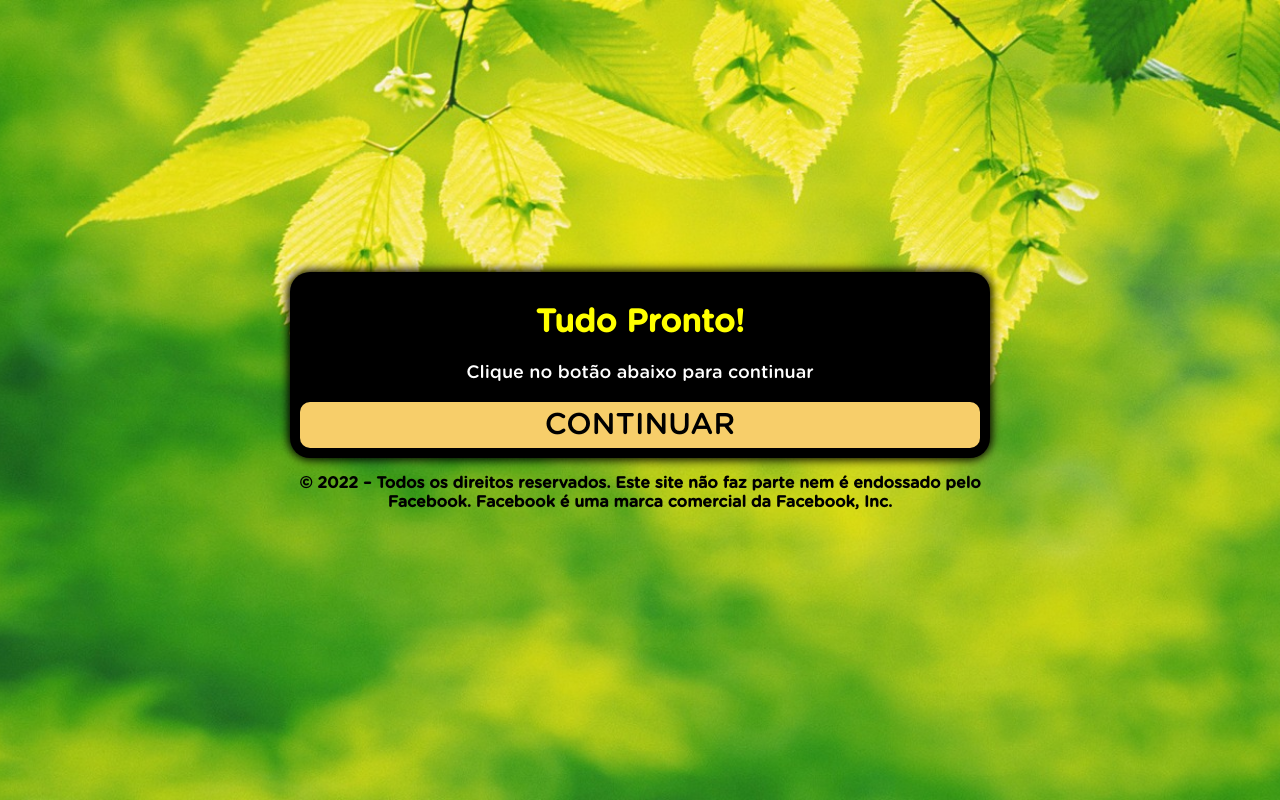
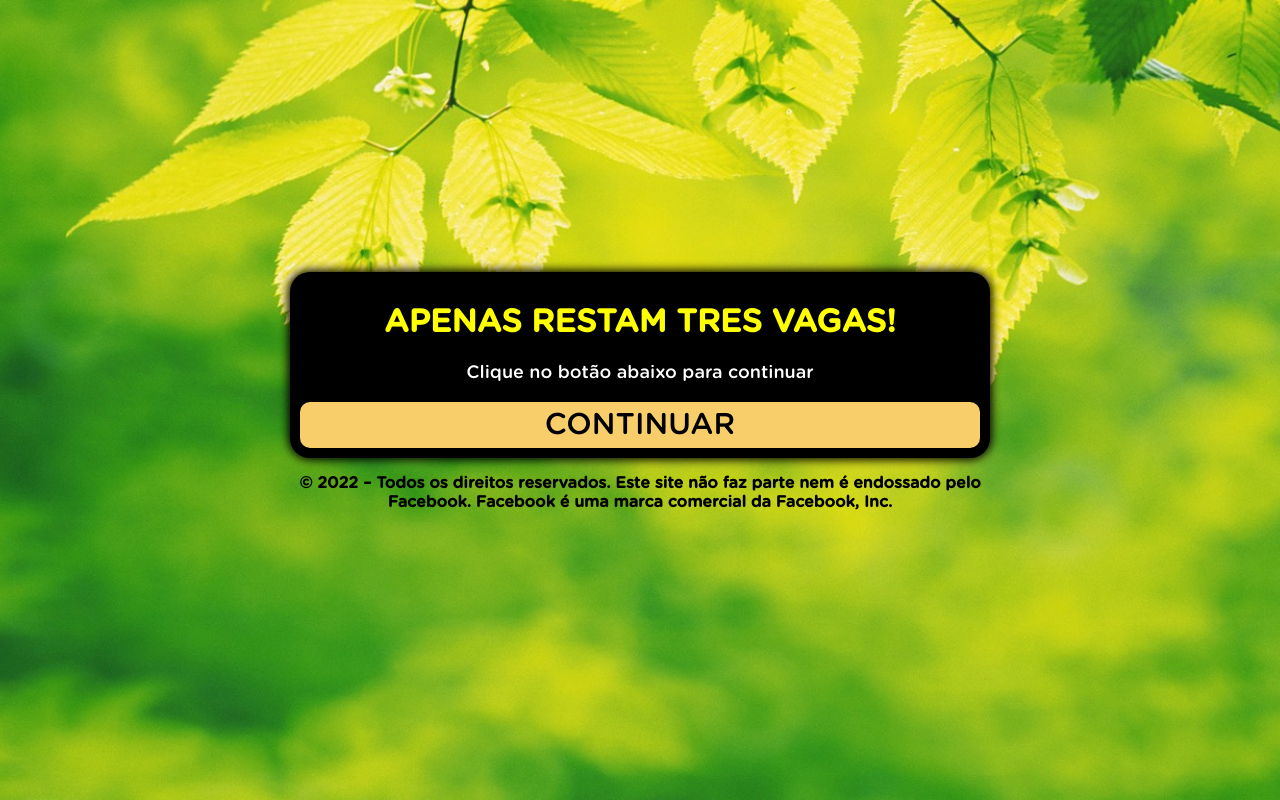
Before and after one commit to Brendooo/protocolosembarriga.net, a plain HTML site: page ps/index.html in a window 1280 px wide. Drawn offline with Linux system fonts and the light colour scheme; a script that the page names is missing.

Commit message:
Add files via upload

```diff
--- a/ps/index.html
+++ b/ps/index.html
@@ -11,7 +11,7 @@
     <div class="black">
       <div>
         <div class="question">
-          <h1>Tudo Pronto!</h1>
+          <h1>APENAS RESTAM TRES VAGAS!</h1>
           <p>Clique no botão abaixo para continuar</p>
         </div>
         <div class="answer">
```
